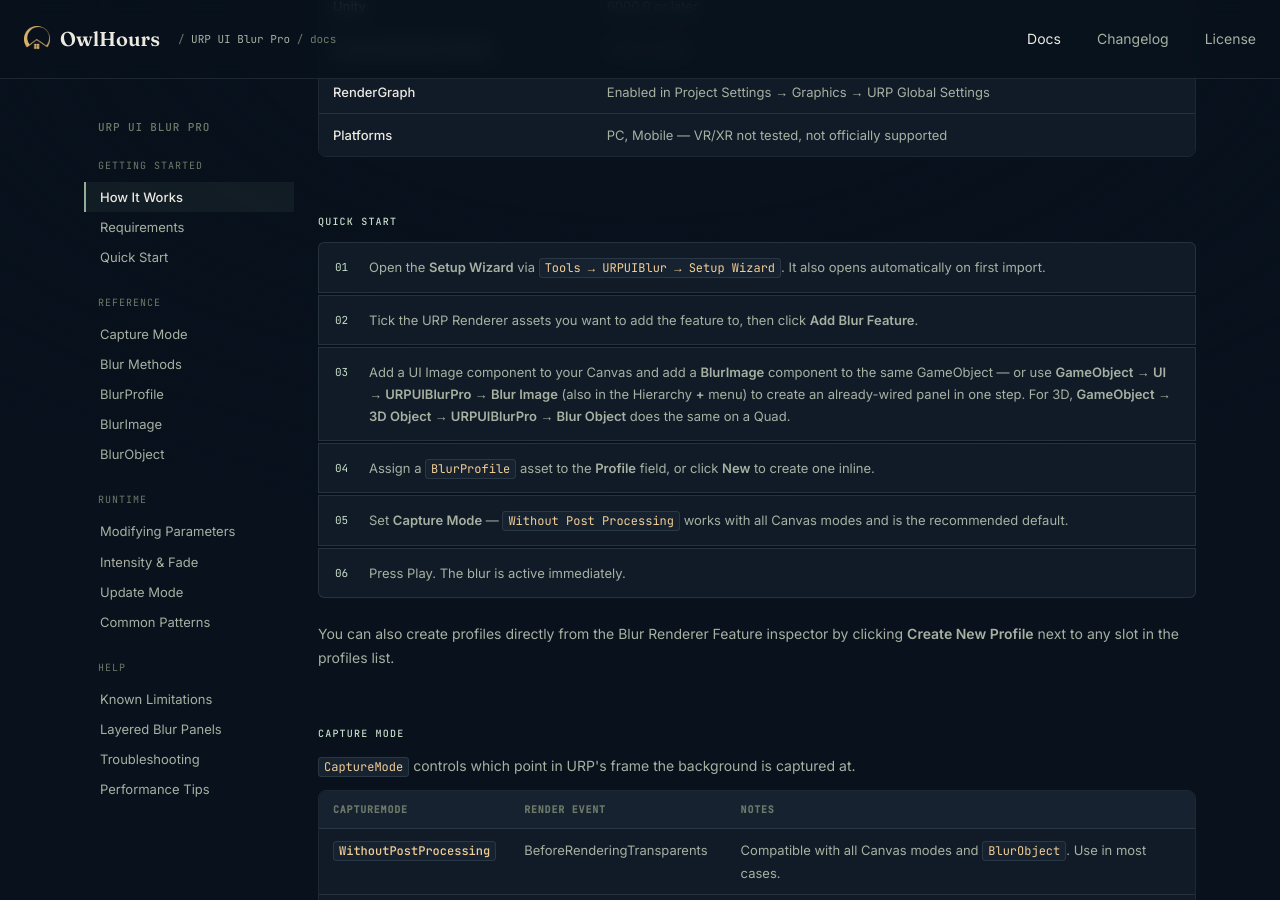
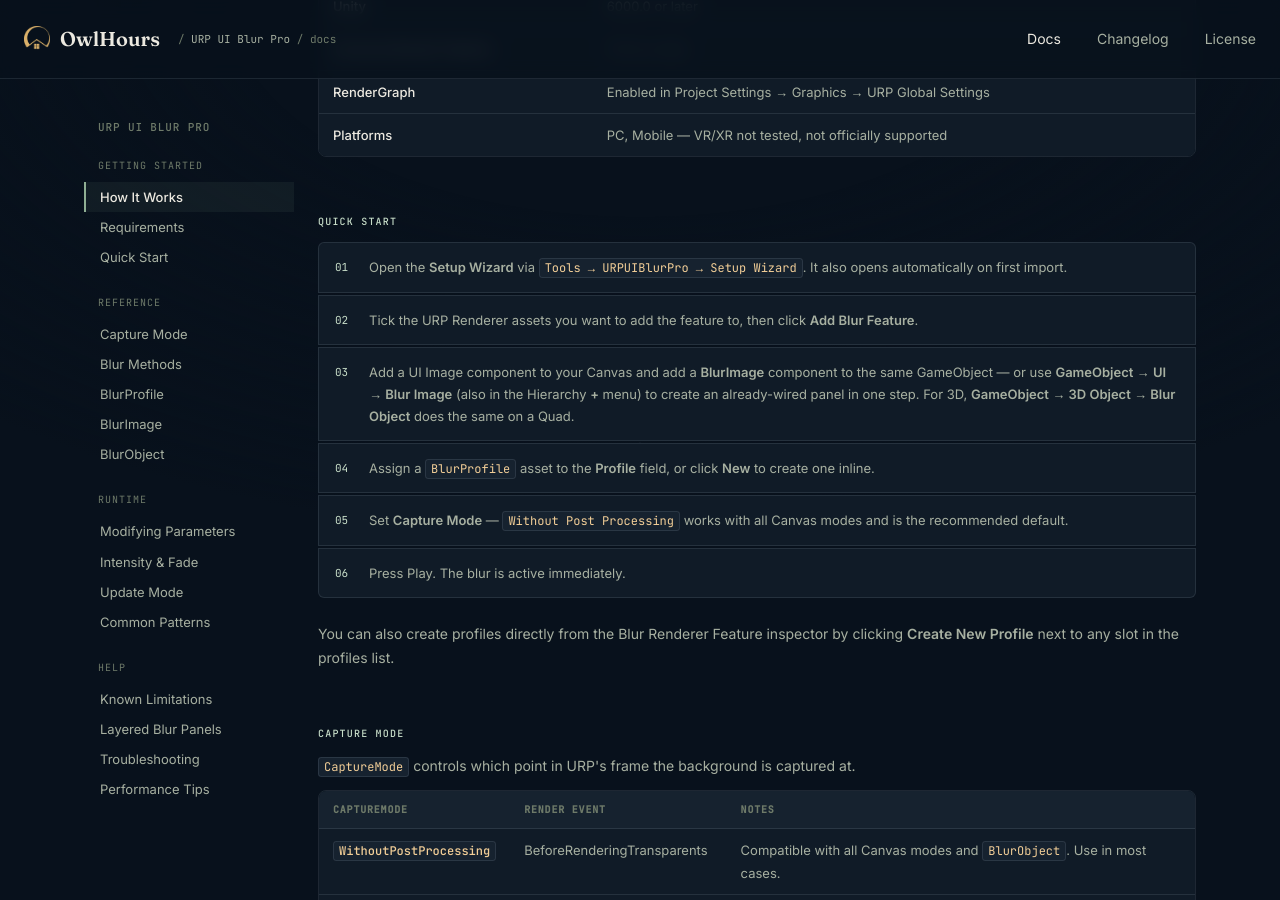
Before and after one commit to owlhoursspace/owlhourspace.github.io, a Jekyll site: the page tools/urp-ui-blur-pro/docs/index.html, which Jekyll copies as it is, in a window 1280 px wide and 900 px high, scrolled down 907 px. Built offline with Jekyll 4.4.1, drawn with Linux system fonts in a browser that asks for light colours; some of the changed text lies outside the part shown.

Commit message:
Update index.html

```diff
--- a/tools/urp-ui-blur-pro/docs/index.html
+++ b/tools/urp-ui-blur-pro/docs/index.html
@@ -324,9 +324,9 @@
     <!-- QUICK START -->
     <h2 id="quick-start">Quick Start</h2>
     <div class="steps">
-      <div class="step"><span class="step-num">01</span><span>Open the <strong>Setup Wizard</strong> via <code>Tools → URPUIBlur → Setup Wizard</code>. It also opens automatically on first import.</span></div>
+      <div class="step"><span class="step-num">01</span><span>Open the <strong>Setup Wizard</strong> via <code>Tools → URPUIBlurPro → Setup Wizard</code>. It also opens automatically on first import.</span></div>
       <div class="step"><span class="step-num">02</span><span>Tick the URP Renderer assets you want to add the feature to, then click <strong>Add Blur Feature</strong>.</span></div>
-      <div class="step"><span class="step-num">03</span><span>Add a UI Image component to your Canvas and add a <strong>BlurImage</strong> component to the same GameObject — or use <strong>GameObject → UI → URPUIBlurPro → Blur Image</strong> (also in the Hierarchy <strong>+</strong> menu) to create an already-wired panel in one step. For 3D, <strong>GameObject → 3D Object → URPUIBlurPro → Blur Object</strong> does the same on a Quad.</span></div>
+      <div class="step"><span class="step-num">03</span><span>Add a UI Image component to your Canvas and add a <strong>BlurImage</strong> component to the same GameObject — or use <strong>GameObject → UI → Blur Image</strong> (also in the Hierarchy <strong>+</strong> menu) to create an already-wired panel in one step. For 3D, <strong>GameObject → 3D Object → Blur Object</strong> does the same on a Quad.</span></div>
       <div class="step"><span class="step-num">04</span><span>Assign a <code>BlurProfile</code> asset to the <strong>Profile</strong> field, or click <strong>New</strong> to create one inline.</span></div>
       <div class="step"><span class="step-num">05</span><span>Set <strong>Capture Mode</strong> — <code>Without Post Processing</code> works with all Canvas modes and is the recommended default.</span></div>
       <div class="step"><span class="step-num">06</span><span>Press Play. The blur is active immediately.</span></div>
@@ -868,7 +868,7 @@
           <div class="item-icon no">&#10005;</div>
           <div>
             <strong>Setup Wizard shows no renderers</strong>
-            <p style="margin-top:4px; margin-bottom:2px;">• Open it manually via <code>Tools → URPUIBlur → Setup Wizard</code>.</p>
+            <p style="margin-top:4px; margin-bottom:2px;">• Open it manually via <code>Tools → URPUIBlurPro → Setup Wizard</code>.</p>
             <p style="margin-bottom:0;">• If no renderers appear, create a URP Universal Renderer asset first: <code>Assets → Create → Rendering → URP Universal Renderer</code>.</p>
           </div>
         </div>
```
